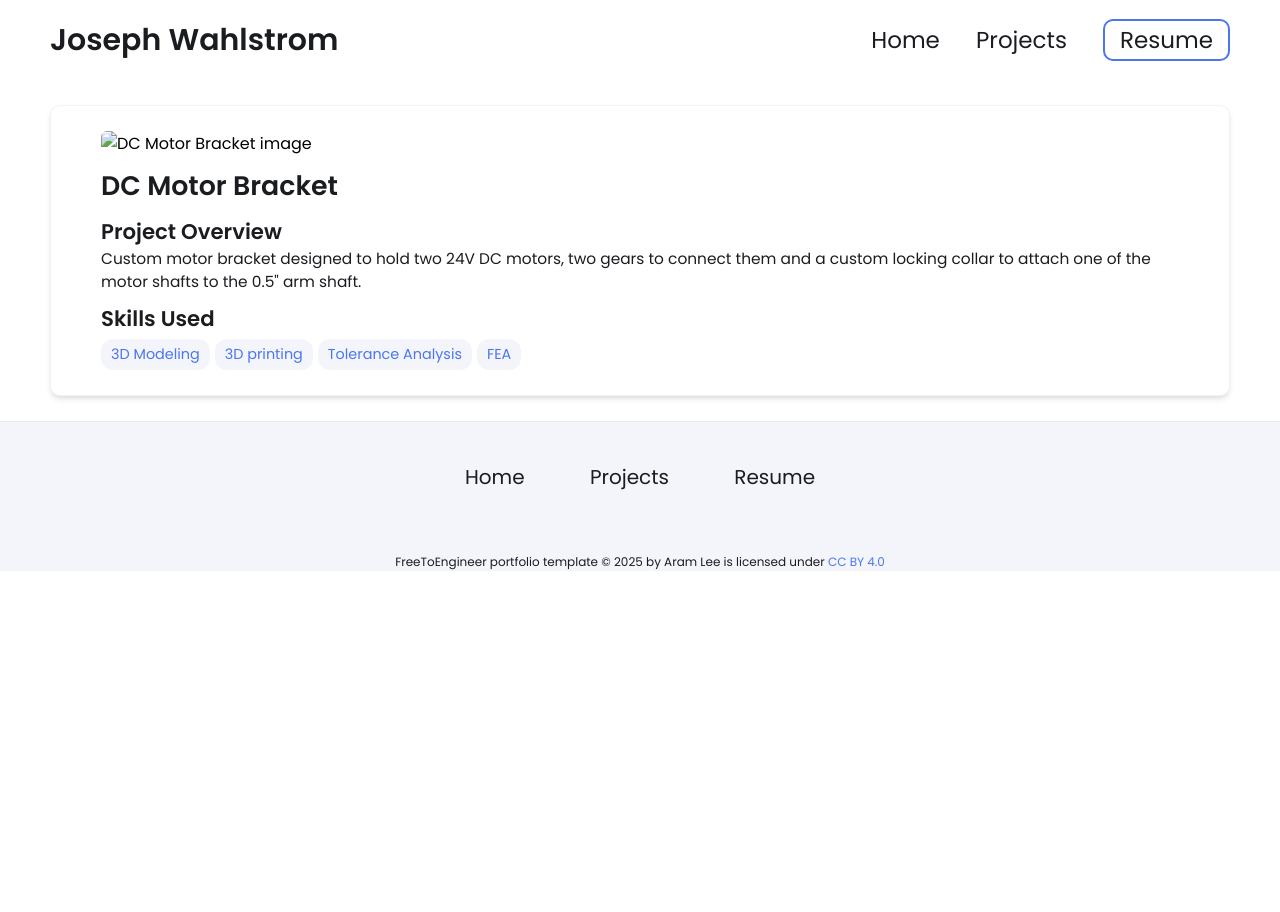
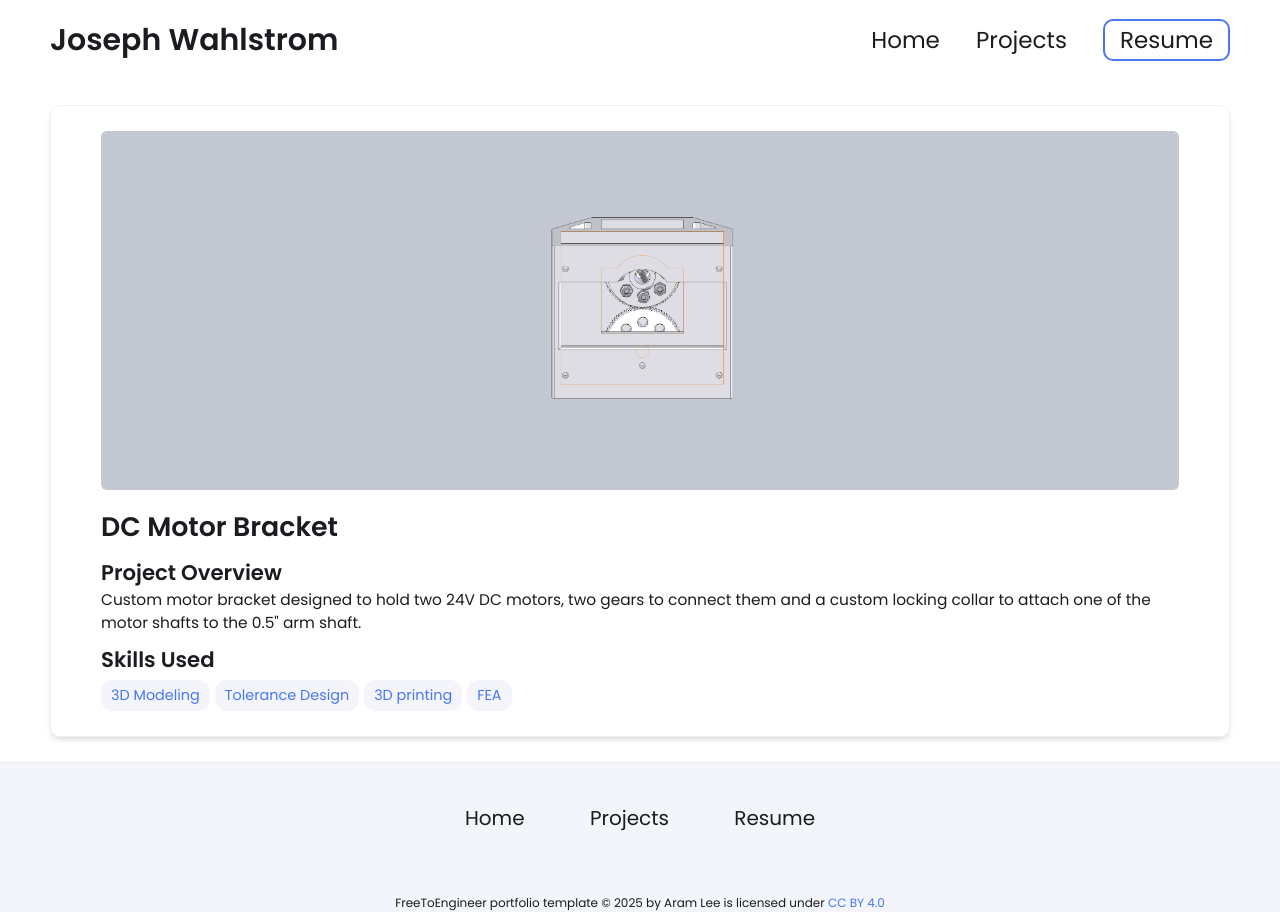
Before and after one commit to JosephWah/JosephW.github.io, a Jekyll site: the page built from _projects/Soph Motor Bracket/index.md, in a window 1280 px wide. Built offline with Jekyll 4.4.1, drawn with Linux system fonts in a browser that asks for light colours.

Commit message:
Update index.md

```diff
--- a/_projects/Soph Motor Bracket/index.md
+++ b/_projects/Soph Motor Bracket/index.md
@@ -4,8 +4,8 @@ title: DC Motor Bracket
 description:  Custom motor bracket designed to hold two 24V DC motors, two gears to connect them and a custom locking collar to attach one of the motor shafts to the 0.5" arm shaft.
 skills:
 - 3D Modeling
-- 3D printing
-- Tolerance Analysis
+- Tolerance Design
+- - 3D printing
 - FEA
-main-image: /
+main-image: /Picture2.png
 ---
```
